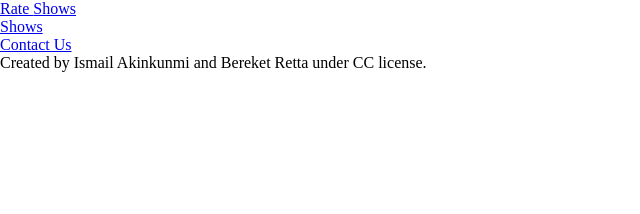
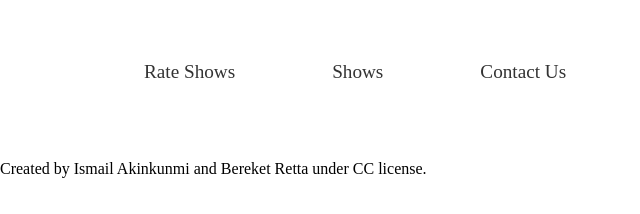
Before and after one commit to BereketRetta/JS_Capstone_Project, a website built with webpack: page src/index.html in a window 1280 px wide. Shown: the whole page, without its empty margins (0-640 px from the left). Built offline with nearby package versions, Linux system fonts and the light colour scheme.

Commit message:
add some fixes on styling

```diff
--- a/src/style.css
+++ b/src/style.css
@@ -1,5 +1,36 @@
 * {
+  margin: 0;
+  padding: 0;
   box-sizing: border-box;
-  padding: 0;
-  margin: 0;
 }
+
+body {
+  min-height: 100vh;
+}
+
+header {
+  height: 10vh;
+  margin: 40px 0;
+}
+
+a {
+  text-decoration: none;
+}
+
+.nav-ul {
+  display: flex;
+  width: 80%;
+  margin: 10px auto;
+}
+
+.nav-ul li {
+  list-style: none;
+  margin-right: 65px;
+  padding: 16px;
+  margin-top: 5px;
+}
+
+.nav-ul li a {
+  color: #333;
+  font-size: 1.2rem;
+}
```
